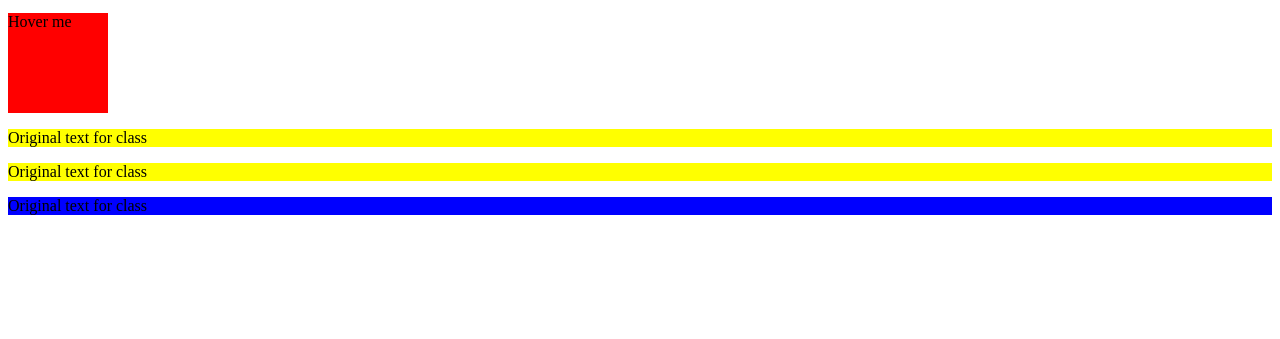
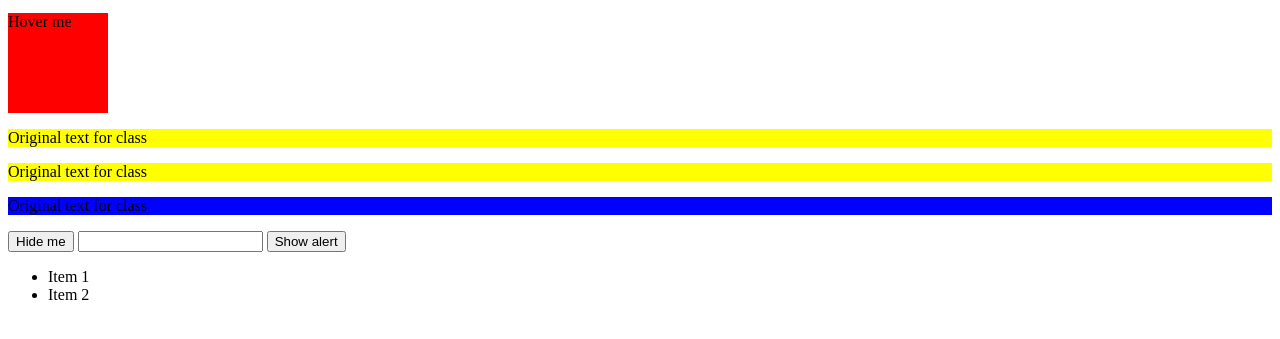
Before and after one commit to rezash86/FSD14-user-interface, a plain HTML site: page session3/index.html in a window 1280 px wide. Shown: the part 127-466 px from the top of the page. Drawn offline with Linux system fonts and the light colour scheme.

Commit message:
events continue

```diff
--- a/session3/dom.js
+++ b/session3/dom.js
@@ -20,3 +20,30 @@ let obj = document.getElementById("testme");
 obj.remove();
 
 document.getElementById("generateButton").removeChild(newBtn);
+
+/// EVENTS
+document.getElementById("hideBtn").addEventListener("click", function () {
+  //   alert("This is a message");
+  console.log("the button clicked");
+  console.log(this); //returns me the node
+  this.style.display = "none";
+});
+
+// document.getElementById("showAlert").addEventListener("click", function () {
+//   let value = document.getElementById("alert").value;
+//   //   console.log(document.getElementById("alert"));
+//   alert(value);
+// });
+
+function showAlert() {
+  let value = document.getElementById("alert").value;
+  alert(value);
+}
+
+function mouseOver() {
+  document.getElementById("showAlert").style.backgroundColor = "green";
+}
+
+function mouseLeave() {
+  document.getElementById("showAlert").style.backgroundColor = "blue";
+}
--- a/session3/index.html
+++ b/session3/index.html
@@ -13,6 +13,33 @@
     <p class="warning">Original text for class</p>
     <p class="warning">Original text for class</p>
     <button id="testme">Test me</button>
+    <button id="hideBtn">Hide me</button>
+    <input id="alert"/>
+    <button id="showAlert" onclick="showAlert()" onmouseover="mouseOver()" onmouseleave="mouseLeave()">Show alert</button>
+
+
+  <ul id="list">
+    <li>Item 1</li>
+    <li>Item 2</li>
+  </ul>
+
+    <!--
+
+        create another button and when we click it adds a new List item
+        <ul> <li>
+
+        another button to remove the last item from the list
+
+       add a button that change the image the comes from https://picsum.photos/200/300
+            each time I click it generates another random image
+
+        add a button to calculate all the paragraphs in the page and alert a message to show the number
+
+    -->
+
+
+
+
 
 
     <div id="generateButton"></div>
```
